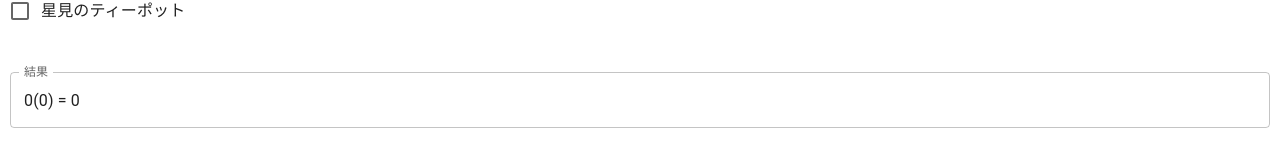
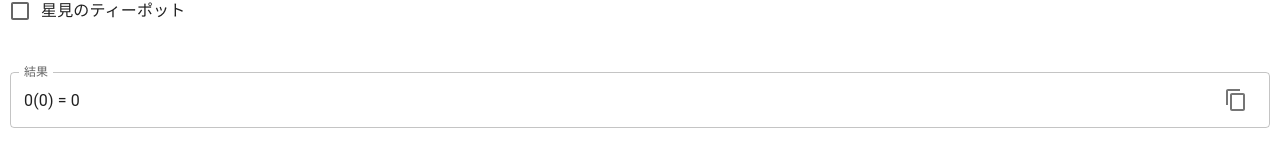
Before and after one commit to kanata3249/QuestBondCalculator, a React (Create React App) app: page / in a window 1280 px wide. Shown: the part 390-556 px from the top of the page. Built offline with nearby package versions, Linux system fonts and the light colour scheme.

Commit message:
add clipboard-copy button

```diff
--- a/package.json
+++ b/package.json
@@ -7,6 +7,7 @@
     "@emotion/react": "^11.11.1",
     "@emotion/styled": "^11.11.0",
     "@mui/core": "^5.0.0-alpha.54",
+    "@mui/icons-material": "^5.14.16",
     "@mui/material": "^5.14.13",
     "@mui/styles": "^5.14.13",
     "@testing-library/jest-dom": "^5.17.0",
--- a/src/QuestBondCalculator.tsx
+++ b/src/QuestBondCalculator.tsx
@@ -8,6 +8,8 @@ import Checkbox from '@mui/material/Checkbox';
 import Select, { SelectChangeEvent } from '@mui/material/Select';
 import MenuItem from '@mui/material/MenuItem';
 import InputAdornment from '@mui/material/InputAdornment';
+import IconButton from '@mui/material/IconButton';
+import ContentCopyIcon from '@mui/icons-material/ContentCopyOutlined';
 
 const rounddown = (v: number) => (v >> 0)
 const calc = (quest: number, ceBonus: number, useHeroicPortrait: boolean, eventBonus: number, isStartup: boolean, isStartupSupport: boolean, useTeapot: boolean) : number => {
@@ -38,7 +40,7 @@ function QuestBondCalculator() {
 
   const calcBondPoint = (value? : number) => {
     const baseBond = value || questBond
-    const result = calc(
+    return calc(
       baseBond,
       parseInt((document.getElementById("ce-bonus") as HTMLInputElement)?.value || "0") / 100,
       (document.getElementById("ce-fixed-bonus") as HTMLInputElement)?.checked,
@@ -47,12 +49,16 @@ function QuestBondCalculator() {
       (document.getElementById("start-up-support-bonus") as HTMLInputElement)?.checked,
       (document.getElementById("tea-pot") as HTMLInputElement)?.checked,
     )
+  }
+  const formatBondPoint = (value? : number) => {
+    const baseBond = value || questBond
+    const result = calcBondPoint(value)
     return `${baseBond}(${result - baseBond}) = ${result}`
   }
-  const [ bondPoint, setBondPoint ] = useState(calcBondPoint())
+  const [ bondPoint, setBondPoint ] = useState(formatBondPoint())
 
   const onChange = () => {
-    setBondPoint(calcBondPoint())
+    setBondPoint(formatBondPoint())
   }
 
   const onQuestBondChanged = () => {
@@ -65,7 +71,7 @@ function QuestBondCalculator() {
     } else {
       setQuestLevel(directInputKey)
     }
-    setBondPoint(calcBondPoint(value))
+    setBondPoint(formatBondPoint(value))
   }
 
   const onQuestlevelChanged = (event: SelectChangeEvent) => {
@@ -74,8 +80,12 @@ function QuestBondCalculator() {
     if (value && value !== directInputKey) {
       const newQuestBond = questLevelAndBonds.find((v) => v.level === value)
       setQuestBond(newQuestBond?.bond || 0)
-      setBondPoint(calcBondPoint(newQuestBond?.bond || 0))
+      setBondPoint(formatBondPoint(newQuestBond?.bond || 0))
     }
+  }
+
+  const onCopyResult = () => {
+    navigator.clipboard.writeText(calcBondPoint().toString())
   }
 
   return (
@@ -100,7 +110,7 @@ function QuestBondCalculator() {
         <br/>
         <FormControlLabel control={<Checkbox id="tea-pot" />} label="星見のティーポット" onChange={onChange} />
       </form>
-      <TextField id="result" label="結果" variant="outlined" value={bondPoint} fullWidth sx={{ mt: 5 }}  />
+      <TextField id="result" label="結果" variant="outlined" value={bondPoint} fullWidth sx={{ mt: 5 }} InputProps={{endAdornment: <IconButton onClick={onCopyResult}><ContentCopyIcon /></IconButton> }} />
     </div>
   );
 }
```
Also changed, not shown: 1 other file (tests, documents, lock files or other folders).
